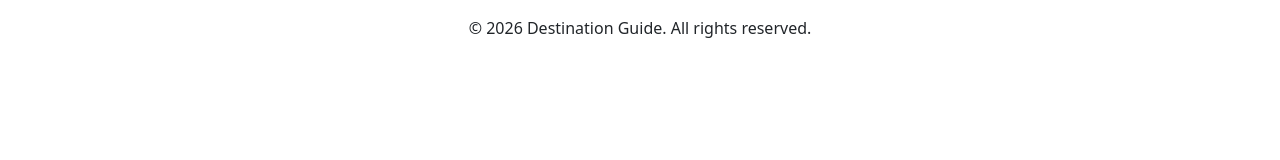
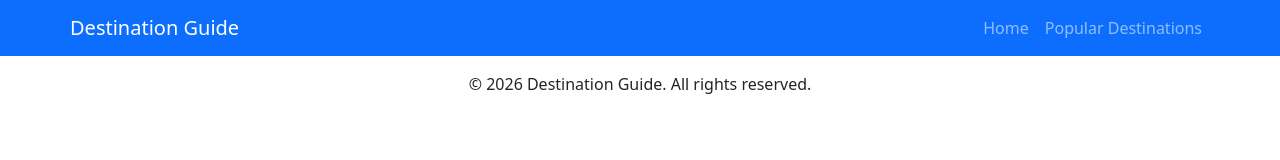
Before and after one commit to MHussainGit/Milestone-Project-2--destination-guide, a plain HTML site: page destinations.html in a window 1280 px wide. Drawn offline with nearby package versions, Linux system fonts and the light colour scheme; files that its build step writes are made by us from their sources; a small style sheet from the web is missing.

Commit message:
Added a Navbar to both webpages

```diff
--- a/destinations.html
+++ b/destinations.html
@@ -1,5 +1,6 @@
 <!DOCTYPE html>
 <html lang="en">
+<!-- Head -->
 <head>
     <meta charset="UTF-8">
     <meta http-equiv="X-UA-Compatible" content="IE=edge">
@@ -21,9 +22,26 @@
         href="https://cdn.jsdelivr.net/npm/bootstrap@5.3.0/dist/css/bootstrap.min.css" rel="stylesheet"
         integrity="sha384-9ndCyUaIbzAi2FUVXJi0CjmCapSmO7SnpJef0486qhLnuZ2cdeRhO02iuK6F" crossorigin="anonymous">
 </head>
+<!-- Main Content -->
 <body>
-
+    <!-- Header-->
+     <header class="bg-primary text-white">
+        <nav class="navbar navbar-expand-lg navbar-dark container">
+            <a class="navbar-brand" href="home.html">Destination Guide</a>
+            <button class="navbar-toggler" type="button" data-bs-toggle="collapse" data-bs-target="#mainNav" aria-controls="mainNav" aria-expanded="false" aria-label="Toggle navigation">
+                <span class="navbar-toggler-icon"></span>
+            </button>
+            <div class="collapse navbar-collapse" id="mainNav">
+                <ul class="navbar-nav ms-auto">
+                    <li class="nav-item"><a class="nav-link" href="home.html">Home</a></li>
+                    <li class="nav-item"><a class="nav-link" href="destinations.html"> Popular Destinations</a></li>
+                </ul>
+            </div>
+        </nav>
+     </header>
+    <!-- Hero Section -->
 </body>
+<!-- Footer -->
 <footer>
     <div class="container text-center py-3">
         &copy; 2026 Destination Guide. All rights reserved.
```
Also changed, not shown: home.html (+19 -1 lines).
